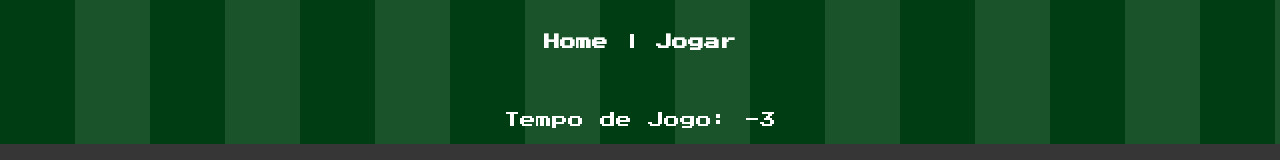
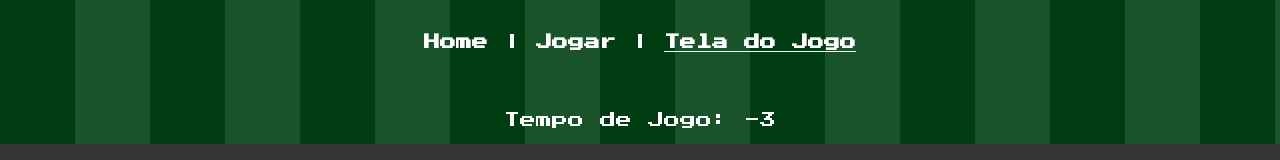
Before and after one commit to henriquepgomide/cartola-supertrunfo, a Vue app in the folder toptrumps/: page /game-screen in a window 1280 px wide. Shown: the top 160 px of the page. Built offline with nearby package versions, Linux system fonts and the light colour scheme.

Commit message:
improve routing

```diff
--- a/toptrumps/src/App.vue
+++ b/toptrumps/src/App.vue
@@ -2,7 +2,8 @@
   <div id="app">
     <div id="nav">
       <span class="font-link"><router-link to="/">Home</router-link> | </span>
-      <span class="font-link"><router-link to="/game">Jogar</router-link> </span>
+      <span class="font-link"><router-link to="/choose-game-mode">Jogar</router-link> | </span>
+      <span class="font-link"><router-link to="/game-screen">Tela do Jogo</router-link> </span>
     </div>
     <router-view/>
   </div>
--- a/toptrumps/src/router/index.js
+++ b/toptrumps/src/router/index.js
@@ -1,6 +1,8 @@
 import Vue from 'vue'
 import VueRouter from 'vue-router'
 import Home from '../views/Home.vue'
+import ChooseGameMode from '../views/Choose-game-mode.vue'
+import GameScreen from '../views/Game.vue'
 
 Vue.use(VueRouter)
 
@@ -11,14 +13,14 @@ const routes = [
     component: Home
   },
   {
-    path: '/game',
-    name: 'game',
-    component: () => import(/* webpackChunkName: "game" */ '../views/Choose-game-mode.vue')
+    path: '/choose-game-mode',
+    name: 'choosegame',
+    component: ChooseGameMode
   },
   {
     path: '/game-screen',
-    name: 'game-screen',
-    component: () => import(/* webpackChunkName: "game-screen" */ '../views/Game.vue')
+    name: 'gamescreen',
+    component: GameScreen
   }
 ]
 
--- a/toptrumps/src/views/Game.vue
+++ b/toptrumps/src/views/Game.vue
@@ -1,5 +1,5 @@
 <template>
-  <div class="game-screen">
+  <div class="gamescreen">
     <br>
 
     <h1 class="is-size-6">Tempo de Jogo: {{ timer - 10 }}</h1>
@@ -81,7 +81,7 @@ import PlayerCard from '@/components/player-card.vue'
 import players from '../assets/playerstats/data-2019.json'
 
 export default {
-  name: 'game-screen',
+  name: 'gamescreen',
   components: {
     PlayerCard
   },
--- a/toptrumps/src/views/Home.vue
+++ b/toptrumps/src/views/Home.vue
@@ -11,7 +11,7 @@
       </div>
       <div class="has-text-centered">
         <b-button tag="router-link"
-                  to="/game"
+                  to="/choose-game-mode"
                   type="is-light"
                   size="is-large">
           Jogar
```
